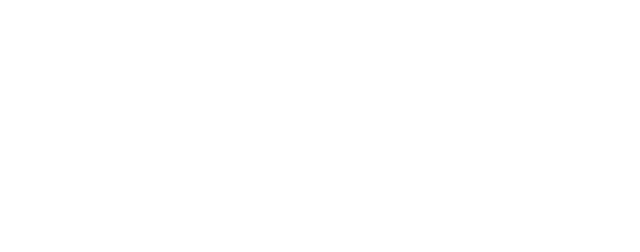
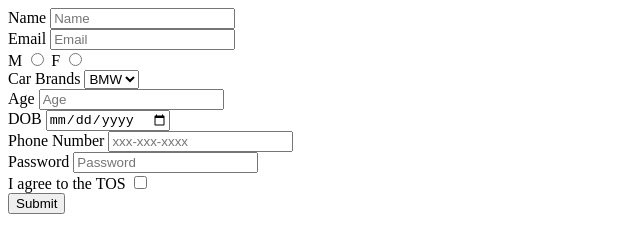
Before and after one commit to acciojob/signup-form-car-AshishKhadge, a website: page main.html in a window 1280 px wide. Shown: the whole page, without its empty margins (0-640 px from the left). Drawn offline with Linux system fonts and the light colour scheme.

Commit message:
created a submission

```diff
--- a/main.html
+++ b/main.html
@@ -8,6 +8,34 @@
 
 <body>
 	<!-- the entire body must be written by student -->
+	<form action="#" method="post">
+        <label for="name">Name</label>
+        <input type="text" id="name" placeholder="Name" required><br>
+        <label for="email">Email</label>
+        <input type="email" id="email" placeholder="Email" required><br>
+        <label for="gender_m">M</label>
+        <input type="radio" id="gender_m" name="gender" required>
+        <label for="gender_f">F</label>
+        <input type="radio" id="gender_f" name="gender" required><br>
+        <label for="cars">Car Brands</label>
+        <select name="cars_brand" id="cars"  required>
+            <option value="bmw">BMW</option>
+            <option value="audi">Audi</option>
+            <option value="polo">Polo</option>
+        </select><br>
+        <label for="age">Age</label>
+        <input type="number" id="age" placeholder="Age" required><br>
+        <label for="dob">DOB</label>
+        <input type="date" id="dob" required><br>
+        <label for="tel">Phone Number</label>
+        <input type="tel" id="tel" placeholder="xxx-xxx-xxxx"><br>
+        <label for="password">Password</label>
+        <input type="password" name="psdw" id="password" placeholder="Password" required><br>
+        <label for="tos">I agree to the TOS</label>
+        <input type="checkbox" name="agreement" id="tos" required><br>
+        <button type="submit">Submit</button>
+
+    </form>
     <script type="text/javascript" src="./script.js">
 </script>
 
```
